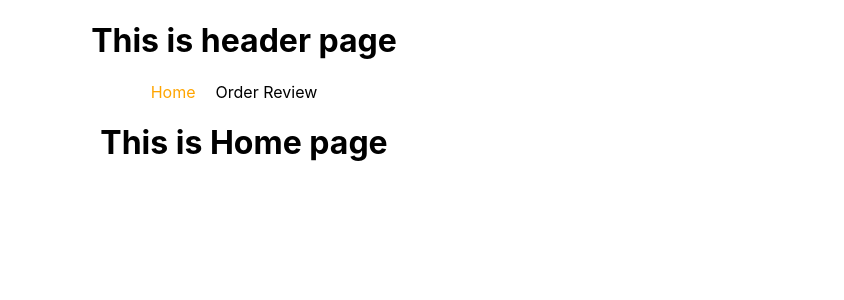
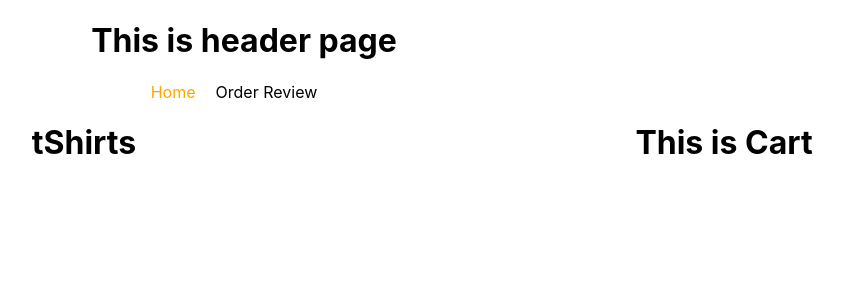
Before and after one commit to Shahriyar-Hosen/tshirt-mania, a React (Create React App) app: page / in a window 1280 px wide. Shown: the top 300 px of the page, without its empty margins (396-1240 px from the left). Built offline with nearby package versions, Linux system fonts and the light colour scheme.

Commit message:
home t-shirts & cart container add

```diff
--- /dev/null
+++ b/src/Components/Cart/Cart.js
@@ -0,0 +1,12 @@
+import React from "react";
+import "./Cart.css";
+
+const Cart = () => {
+  return (
+    <div>
+      <h1>This is Cart</h1>
+    </div>
+  );
+};
+
+export default Cart;
--- a/src/Components/Home/Home.css
+++ b/src/Components/Home/Home.css
@@ -0,0 +1,4 @@
+.home-container{
+    display: grid;
+    grid-template-columns: 3fr 1fr;
+}
--- a/src/Components/Home/Home.js
+++ b/src/Components/Home/Home.js
@@ -1,12 +1,18 @@
-import React from 'react';
-import './Home.css'
+import React from "react";
+import Cart from "../Cart/Cart";
+import "./Home.css";
 
 const Home = () => {
-    return (
-        <div>
-            <h1>This is Home page</h1>
-        </div>
-    );
+  return (
+    <div className="home-container">
+      <div className="tShirts-container">
+        <h1>tShirts</h1>
+      </div>
+      <div className="cart-container">
+        <Cart></Cart>
+      </div>
+    </div>
+  );
 };
 
 export default Home;
```
Also changed, not shown: src/Components/Cart/Cart.css (added).
